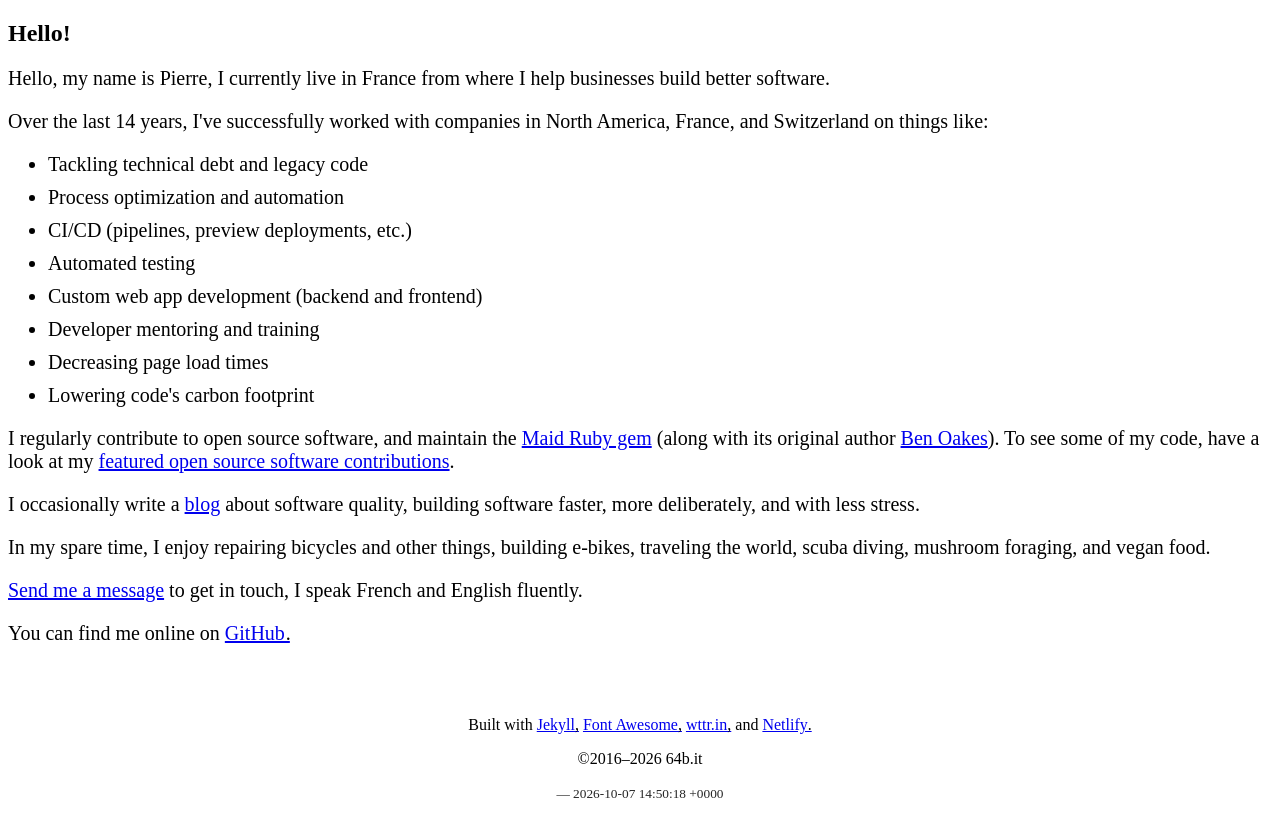
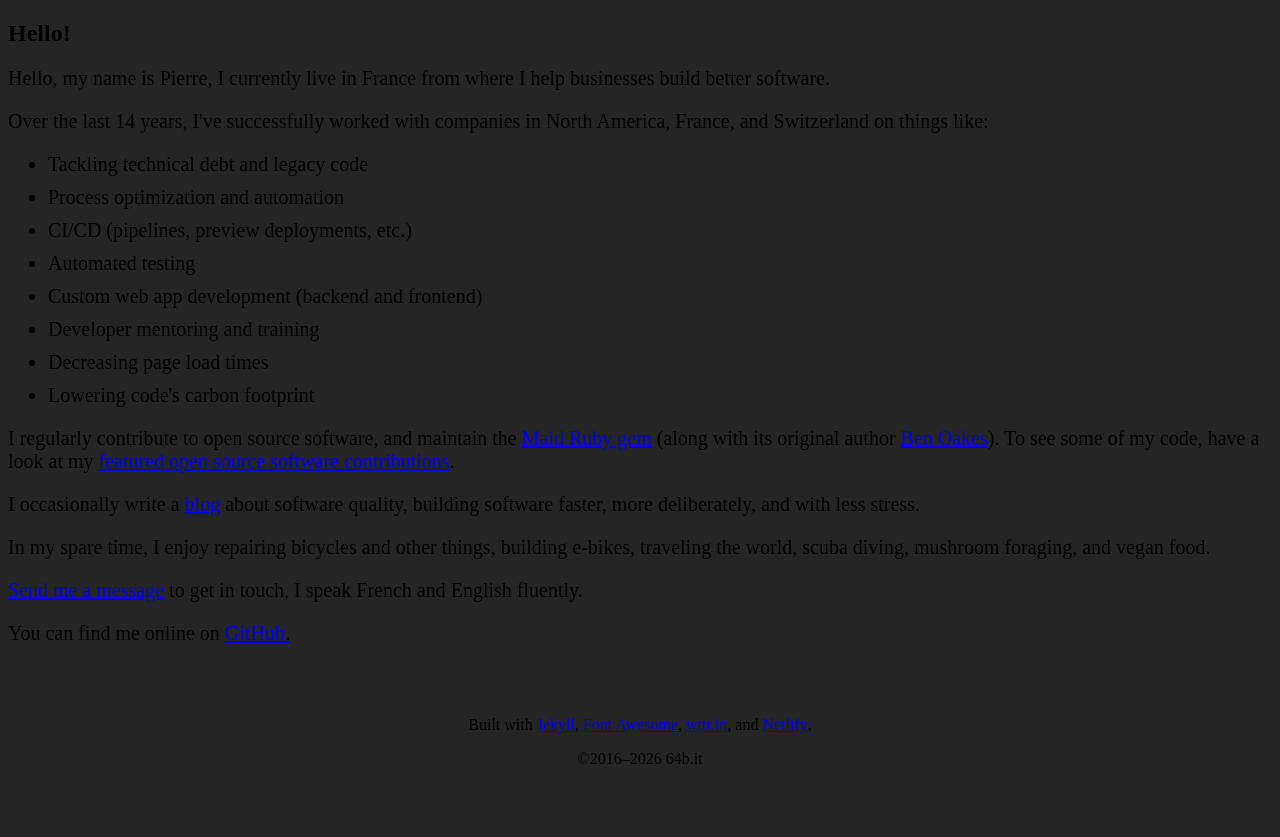
Before and after one commit to coaxial/hello, a Jekyll site: the page built from index.html, in a window 1280 px wide. Shown: the top 837 px of the page. Built offline with Jekyll 4.4.1, drawn with Linux system fonts in a browser that asks for light colours; a script that is not in the unit is left out.

Commit message:
Fix Safari iOS background color issue (#139)
* Add background color to html element

* Apply bgcolor to body

* Try again

* Add bgcolor to html back

* Use gradient

* Try yet again

```diff
--- a/_includes/head.html
+++ b/_includes/head.html
@@ -11,9 +11,10 @@
     content="{% if page.description %}{{ page.description }}{% else %}{{ site.description }}{% endif %}"
   />
   <meta name="robots" content="index,follow" />
+  <meta name="theme-color" content="#252525" />
   <meta
     name="viewport"
-    content="width=device-width, initial-scale=1, user-scalable=yes"
+    content="width=device-width, initial-scale=1, user-scalable=yes, viewport-fit=cover"
   />
   <link
     rel="stylesheet"
--- a/assets/css/hello.scss
+++ b/assets/css/hello.scss
@@ -1,5 +1,9 @@
 ---
 ---
+
+// Two lines above are necessary for Jekyll to pick the file up and compile it.
+// Don't remove or you'll get a 404 on hello.css. Don't ask why either, I don't
+// remember.
 
 // Concatenate all CSS/SCSS files into this one so that there is only one CSS
 // file to download by the browser.
@@ -15,6 +19,11 @@ $colors: (
   link: #ffcc00,
   text: #f0e7d5,
 );
+
+html,
+body {
+  background: #{map-get($colors, bg)};
+}
 
 .contents {
   // the original font size is a tad too small
```
